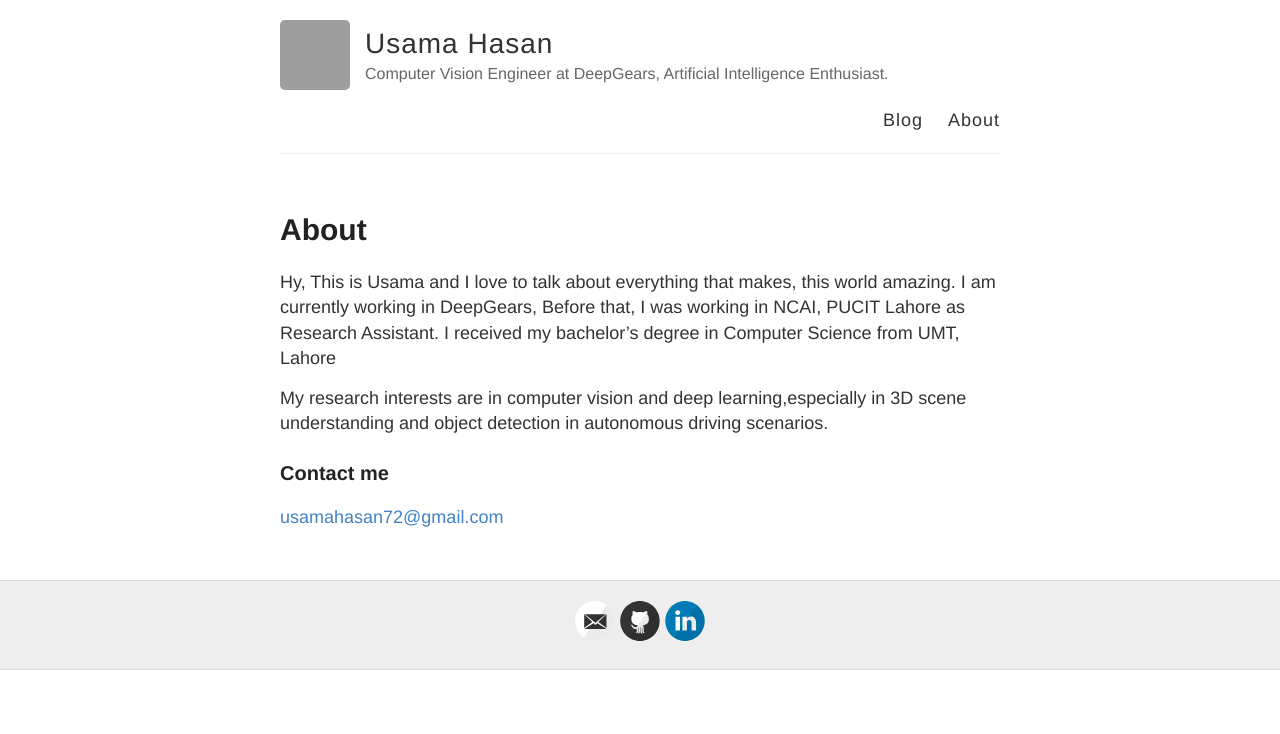
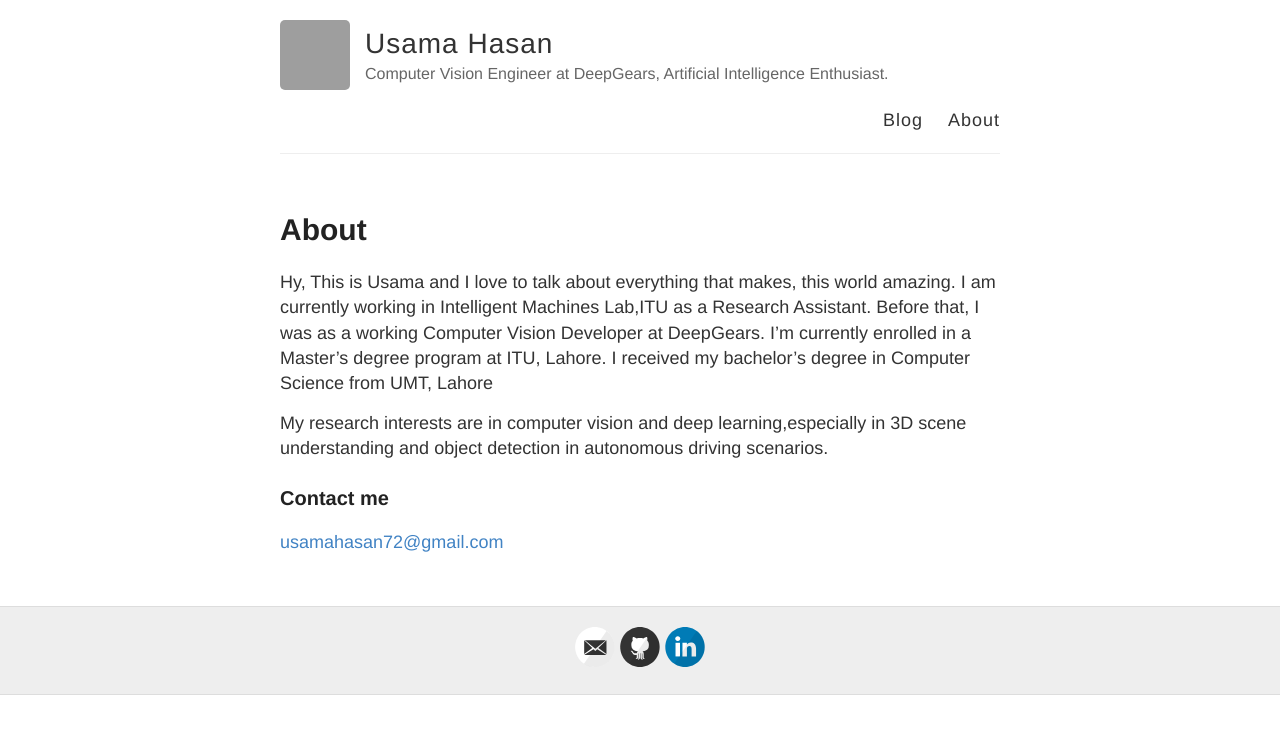
Before and after one commit to UsamaHasan/usamahasan.github.io, a Jekyll site: the page built from about.md, in a window 1280 px wide. Shown: the top 734 px of the page. Built offline with Jekyll 4.4.1, drawn with Linux system fonts in a browser that asks for light colours; grey boxes are pictures that could not be loaded.

Commit message:
Updating my bio

```diff
--- a/about.md
+++ b/about.md
@@ -4,7 +4,7 @@ title: About
 permalink: /about/
 ---
 
-Hy, This is Usama and I love to talk about everything that makes, this world amazing. I am currently working in DeepGears, Before that, I was working in NCAI, PUCIT Lahore as Research Assistant. I received my bachelor’s degree in Computer Science from UMT, Lahore
+Hy, This is Usama and I love to talk about everything that makes, this world amazing. I am currently working in Intelligent Machines Lab,ITU as a Research Assistant. Before that, I was as a working Computer Vision Developer at DeepGears. I'm currently enrolled in a Master's degree program at ITU, Lahore. I received my bachelor’s degree in Computer Science from UMT, Lahore
 
 My research interests are in computer vision and deep learning,especially in 3D scene understanding and object detection in autonomous driving scenarios.
 
```
